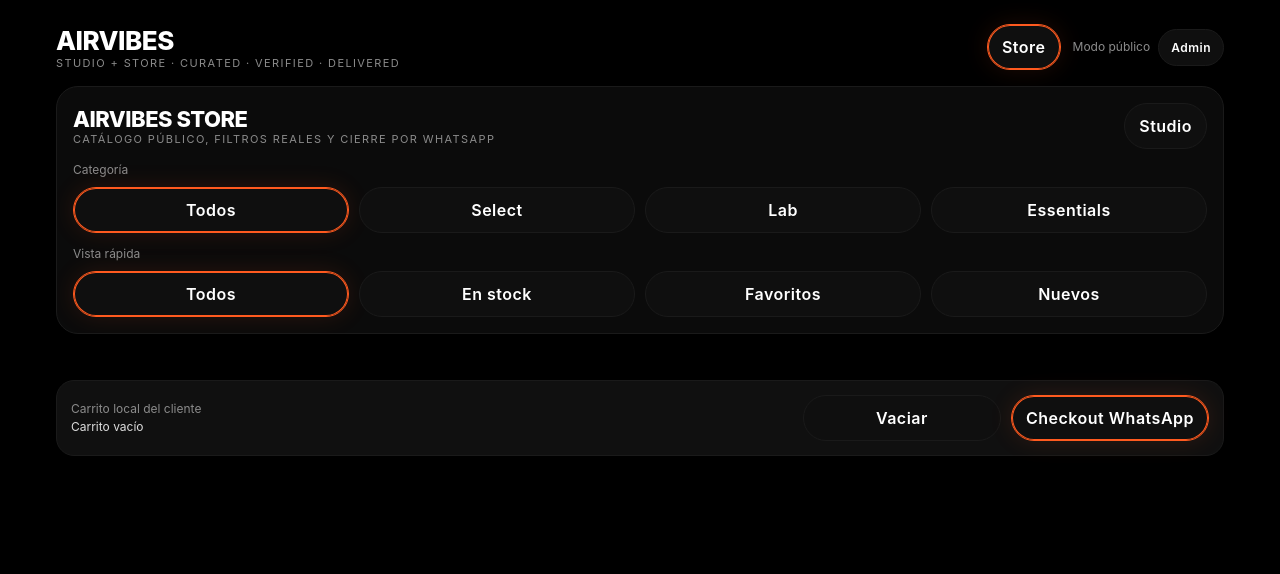
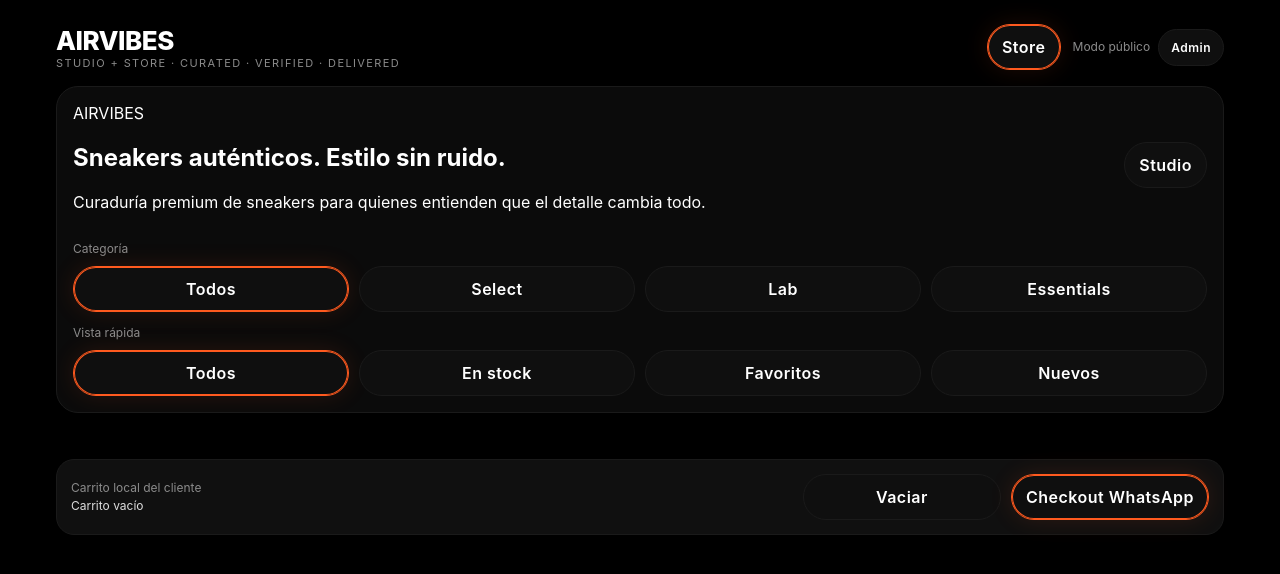
Before and after one commit to airvibes22-gif/Airvibes-store, a website: page public/index.html in a window 1280 px wide. Drawn offline with nearby package versions, Linux system fonts and the light colour scheme; no server answers.

Commit message:
Update index.html

```diff
--- a/public/index.html
+++ b/public/index.html
@@ -198,8 +198,11 @@
             <div class="panel-body stack-md">
               <div class="topbar compact">
                 <div>
-                  <div class="brand brand-small">AIRVIBES STORE</div>
-                  <div class="sub">Catálogo público, filtros reales y cierre por WhatsApp</div>
+                  <div class="hero-label">AIRVIBES</div>
+<h1 class="hero-title">Sneakers auténticos. Estilo sin ruido.</h1>
+<p class="hero-copy">
+  Curaduría premium de sneakers para quienes entienden que el detalle cambia todo.
+</p>
                 </div>
                 <button id="requestStudioBtn" type="button" class="btn">Studio</button>
               </div>
```
